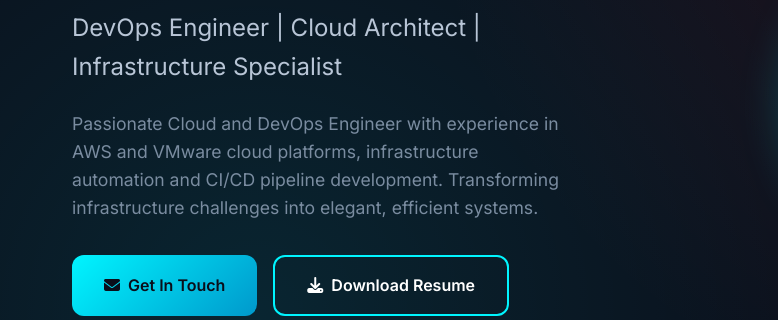
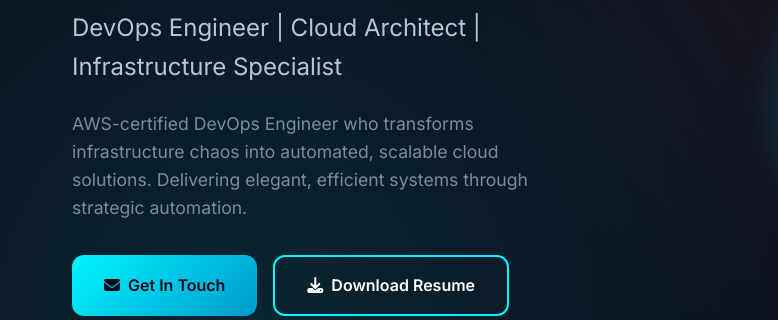
Before and after one commit to EhabAshrafMu/ehab_ashraf_mu.github.io, a plain HTML site: page index.html in a window 1280 px wide. Shown: the part 326-646 px from the top of the page, 0-778 px from the left. Drawn offline with Linux system fonts and the light colour scheme.

Commit message:
Update index.html

```diff
--- a/index.html
+++ b/index.html
@@ -71,9 +71,7 @@
                     <h1 class="hero-name">Ehab Ashraf Muhammed</h1>
                     <h2 class="hero-title">DevOps Engineer | Cloud Architect | Infrastructure Specialist</h2>
                     <p class="hero-description">
-                        Passionate Cloud and DevOps Engineer with experience in AWS and VMware cloud platforms,
-                        infrastructure automation and CI/CD pipeline development. Transforming infrastructure challenges
-                        into elegant, efficient systems.
+                        AWS-certified DevOps Engineer who transforms infrastructure chaos into automated, scalable cloud solutions. Delivering elegant, efficient systems through strategic automation.
                     </p>
                     <div class="hero-buttons">
                         <a href="#contact" class="btn-primary">
```
